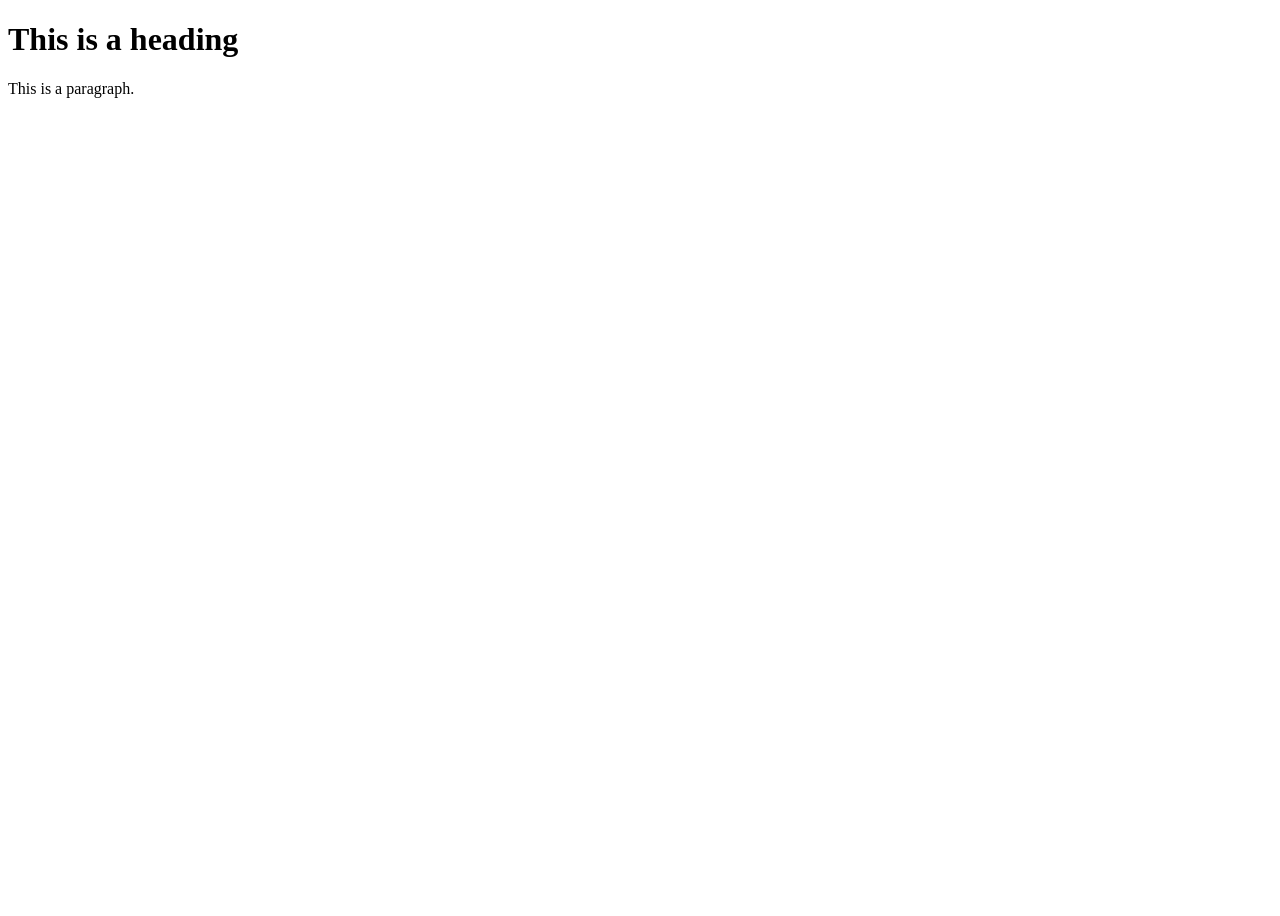
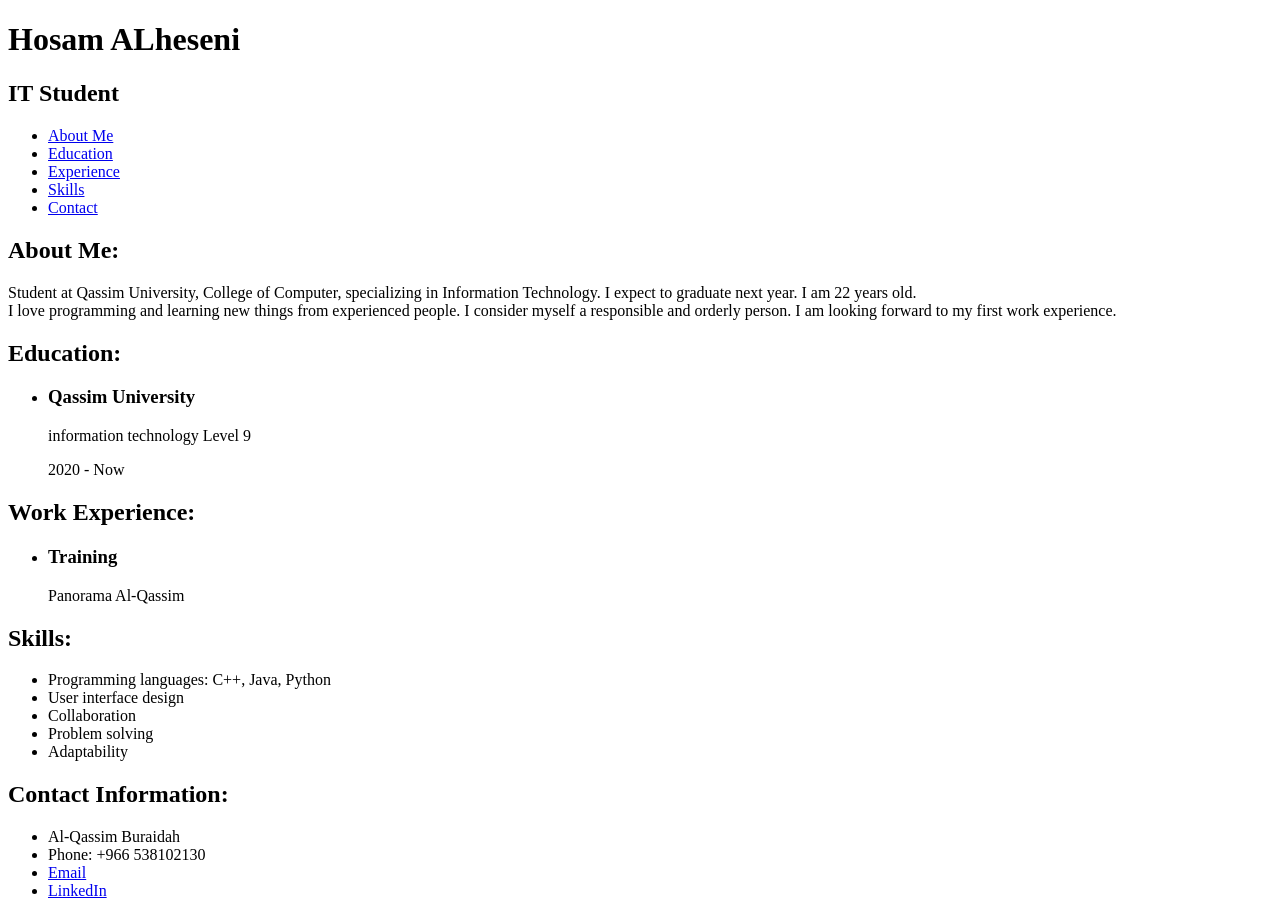
Before and after one commit to HosamAlheseni/CV, a plain HTML site: page New.html in a window 1280 px wide. Before the commit the page ends 800 px from the top, so only its background shows below. Drawn offline with Linux system fonts and the light colour scheme.

Commit message:
New modifications

```diff
--- a/New.html
+++ b/New.html
@@ -1,10 +1,81 @@
 <!DOCTYPE html>
 <html>
-<title>HTML Tutorial</title>
+<head>
+    <title>CV - Hosam ALheseni</title>
+    <meta charset="UTF-8">
+    <meta name="viewport" content="width=device-width, initial-scale=1.0">
+
+</head>
 <body>
+    <header>
+        <h1>Hosam ALheseni</h1>
+        <h2>IT Student</h2>
+        <nav>
+            <ul>
+                <li><a href="#about">About Me</a></li>
+                <li><a href="#education">Education</a></li>
+                <li><a href="#experience">Experience</a></li>
+                <li><a href="#skills">Skills</a></li>
+                <li><a href="#contact">Contact</a></li>
+            </ul>
+        </nav>
+    </header>
 
-<h1>This is a heading</h1>
-<p>This is a paragraph.</p>
+    <main>
+        <section id="about">
+            <h2>About Me:</h2>
+            <p>Student at Qassim University, College of Computer, specializing in Information Technology.
+				I expect to graduate next year. I am 22 years old. <br>I love programming and learning new things from experienced people.
+				I consider myself a responsible and orderly person. I am looking forward to my first work experience.</p>
+        </section>
+
+        <section id="education">
+            <h2>Education:</h2>
+            <ul>
+                <li>
+                    <h3>Qassim University </h3>
+                    <p>information technology Level 9</p>
+                    <p>2020 - Now</p>
+                </li>
+
+            </ul>
+        </section>
+
+        <section id="experience">
+            <h2>Work Experience:</h2>
+            <ul>
+                <li>
+                    <h3>Training</h3>
+                    <p>Panorama Al-Qassim</p>
+
+                </li>
+
+            </ul>
+        </section>
+
+        <section id="skills">
+            <h2>Skills:</h2>
+            <ul>
+                <li>Programming languages: C++, Java, Python</li>
+				<li>User interface design</li>
+				<li>Collaboration</li>
+                <li>Problem solving</li>
+                <li>Adaptability</li>
+
+            </ul>
+        </section>
+
+        <section id="contact">
+            <h2>Contact Information:</h2>
+            <ul>
+				<li>Al-Qassim Buraidah</li>
+                <li>Phone: +966 538102130</li>
+				<li><a href="mailto: hosamalheseni@gmail.com">Email</a></li>
+                <li><a href="https://www.linkedin.com/in/hosam-alheseni-4097292b2/">LinkedIn</a></li>
+
+            </ul>
+        </section>
+    </main>
 
 </body>
 </html>
```
